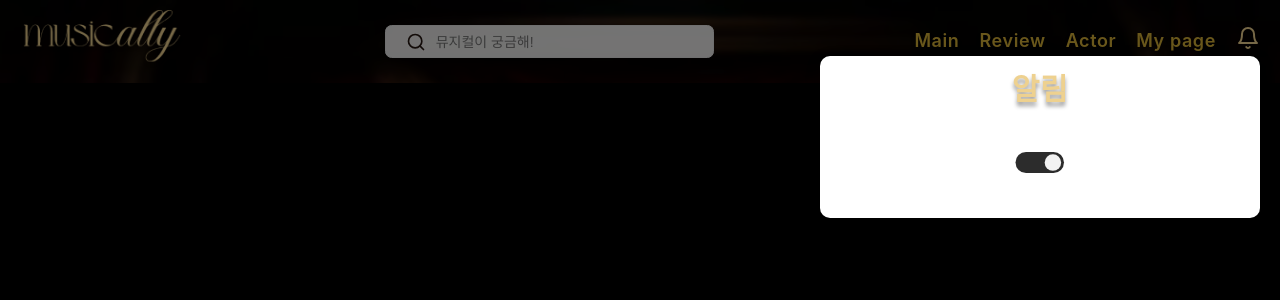
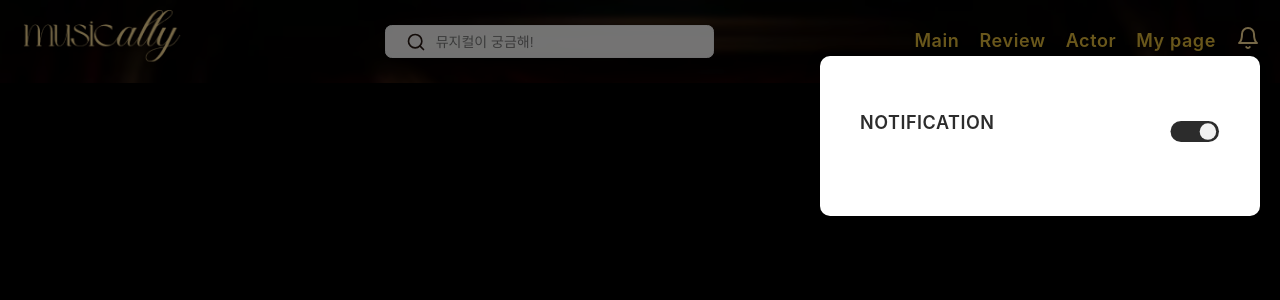
Before and after one commit to music-ally/music-ally-client, a React (Vite) app: page / in a window 1280 px wide. Both pictures are taken after a click on the icon 1247 px from the left and 38 px from the top of the page. Shown: the top 300 px of the page. Built offline with nearby package versions, Linux system fonts and the light colour scheme.

Commit message:
feat : notification 최종 로직

```diff
--- /dev/null
+++ b/src/components/notifi-toggle.tsx
@@ -0,0 +1,39 @@
+import React from 'react';
+import styled from 'styled-components';
+// import axios from 'axios';
+import Notifion from '../assets/Notifi_on.svg';
+import Notifioff from '../assets/Notifi_off.svg';
+
+interface ToggleButtonProps {
+  isEnabled: boolean;
+  toggleNotifications: (enabled: boolean) => void;
+}
+
+const Button = styled.button<{ isEnabled: boolean }>`
+  background: url(${props => (props.isEnabled ? Notifion : Notifioff)}) no-repeat center/contain;
+  border: none;
+  width: 50px;
+  height: 50px;
+  cursor: pointer;
+  margin: 10px 0;
+`;
+
+const ToggleButton: React.FC<ToggleButtonProps> = ({ isEnabled, toggleNotifications }) => {
+  const handleToggle = async () => {
+    try {
+      // const response = await axios.patch('/notification/onoff', { enabled: !isEnabled });
+
+      // if (response.status === 200) {
+      //   toggleNotifications(!isEnabled);
+      // }
+
+      toggleNotifications(!isEnabled);
+    } catch (error) {
+      console.error('알림 상태 변경 중 오류 발생:', error);
+    }
+  };
+
+  return <Button isEnabled={isEnabled} onClick={handleToggle} />;
+};
+
+export default ToggleButton;
--- /dev/null
+++ b/src/components/notifi_follow.tsx
@@ -0,0 +1,70 @@
+import React, { useState } from 'react';
+import styled from 'styled-components';
+
+const NotificationContainer = styled.div`
+  display: flex;
+  align-items: center;
+  padding: 10px;
+  border-bottom: 1px solid #ccc;
+`;
+
+const ProfileImage = styled.img`
+  width: 40px;
+  height: 40px;
+  border-radius: 50%;
+  margin-right: 10px;
+`;
+
+const FollowButton = styled.img`
+  width: 24px;
+  height: 24px;
+  cursor: pointer;
+`;
+
+const Timestamp = styled.div`
+  margin-top: 8px;
+  color: #888;
+  font-size: 12px;
+`;
+
+interface NotificationFollowProps {
+  user: string;
+  userId: string;
+  profileImage: string;
+  isFollowing: boolean;
+  timestamp: string; // timestamp 추가
+}
+
+const NotificationFollow: React.FC<NotificationFollowProps> = ({ user, userId, profileImage, isFollowing, timestamp }) => {
+  const [following, setFollowing] = useState(isFollowing);
+
+  const handleFollowToggle = async () => {
+    try {
+      // if (following) {
+      //   await fetch(`/profile/${userId}/follow`, { method: 'DELETE' });
+      // } else {
+      //   await fetch(`/profile/${userId}/follow`, { method: 'POST' });
+      // }
+      setFollowing(!following);
+    } catch (error) {
+      console.error('Error updating follow status:', error);
+    }
+  };
+
+  return (
+    <NotificationContainer>
+      <ProfileImage src={profileImage} alt="profile" />
+      <div>
+        {user}님이 회원님을 팔로우하기 시작했습니다.
+      </div>
+      <FollowButton
+        src={following ? '/public/following_btn_full.svg' : '/public/follow_btn.svg'}
+        alt={following ? 'Unfollow' : 'Follow'}
+        onClick={handleFollowToggle}
+      />
+      <Timestamp>{timestamp}</Timestamp>
+    </NotificationContainer>
+  );
+};
+
+export default NotificationFollow;
--- /dev/null
+++ b/src/components/notifi_like.tsx
@@ -0,0 +1,87 @@
+import React, { useState, useEffect } from 'react';
+import styled from 'styled-components';
+
+const NotificationWrapper = styled.div`
+  display: flex;
+  flex-direction: column;
+  align-items: center;
+  font-size: 14px;
+  margin-top: 10px;
+  padding: 20px;
+  border: 1px solid #ddd;
+  border-radius: 8px;
+  box-shadow: 0 2px 8px rgba(0, 0, 0, 0.1);
+  background-color: #fff;
+`;
+
+const PosterImage = styled.img`
+  width: 100%;
+  max-width: 200px;
+  border-radius: 8px;
+  margin-bottom: 10px;
+`;
+
+const ProfileImages = styled.div`
+  display: flex;
+  margin-top: 10px;
+`;
+
+const ProfileImage = styled.img`
+  width: 32px;
+  height: 32px;
+  border-radius: 50%;
+  margin-left: -8px;
+  border: 2px solid white;
+`;
+
+const Timestamp = styled.div`
+  margin-top: 8px;
+  color: #888;
+  font-size: 12px;
+`;
+
+interface User {
+  nickname: string;
+  profileImage: string;
+}
+
+interface LikeNotificationProps {
+  posterImage: string;
+  likes: User[];
+}
+
+const NotifiLike: React.FC<LikeNotificationProps> = ({ posterImage, likes }) => {
+  const [timestamp, setTimestamp] = useState('');
+
+  useEffect(() => {
+    const currentDateTime = new Date();
+    setTimestamp(currentDateTime.toLocaleString());
+  }, []);
+
+  if (likes.length === 0) return null;
+
+  const LikeUser = likes[0];
+  const additionalLikesCount = likes.length - 1;
+
+  return (
+    <NotificationWrapper>
+      <PosterImage src={posterImage} alt="Poster" />
+      {likes.length === 1 ? (
+        <span>{LikeUser.nickname}님이 내 리뷰를 좋아합니다</span>
+      ) : (
+        <span>
+          {LikeUser.nickname}님 외 {additionalLikesCount}명이 내 리뷰를 좋아합니다
+        </span>
+      )}
+      <ProfileImages>
+        <ProfileImage src={LikeUser.profileImage} alt="Profile" />
+        {additionalLikesCount > 0 && likes[1] && (
+          <ProfileImage src={likes[1].profileImage} alt="Profile" />
+        )}
+      </ProfileImages>
+      <Timestamp>{timestamp}</Timestamp>
+    </NotificationWrapper>
+  );
+};
+
+export default NotifiLike;
--- a/src/components/notifiaction.tsx
+++ b/src/components/notifiaction.tsx
@@ -1,135 +1,75 @@
-import React, { useEffect, useState } from 'react';
+import React, { useState, useEffect } from 'react';
 import styled from 'styled-components';
-import Notifion from '../assets/Notifi_on.svg';
-import Notifioff from '../assets/Notifi_off.svg';
+// import axios from 'axios';
+import NotifiLike from './notifi_like';
+import NotificationFollow from './notifi_follow';
+import ToggleButton from './notifi-toggle';
 
-const Notifica = styled.div`
+const NotificationContainer = styled.div`
   width: 400px;
+  margin: 0 auto;
+  padding: 20px;
 `;
 
-const NotificationContainer = styled.div`
+const Header = styled.div`
   display: flex;
+  justify-content: space-between;
   align-items: center;
-  padding: 10px;
-  border-bottom: 1px solid #ccc;
+  margin-bottom: 10px;
 `;
 
-const NotificationImage = styled.img`
-  width: 40px;
-  height: 40px;
-  border-radius: 8px;
-  margin-right: 10px;
+const NotifiTitle = styled.h2`
+  color: #2C2C2C;
+  text-align: center;
+  font-family: Inter;
+  font-size: 18px;
+  font-style: normal;
+  font-weight: 600;
+  line-height: 40.741px;
+  letter-spacing: 0.54px;
+  text-shadow: none;
 `;
 
-const ProfileImage = styled.img`
-  width: 40px;
-  height: 40px;
-  border-radius: 50%;
-  margin-right: 10px;
-`;
-
-const ToggleButton = styled.button<{ isEnabled: boolean }>`
-  background: url(${props => (props.isEnabled ? Notifion : Notifioff)}) no-repeat center/contain;
-  border: none;
-  width: 50px;
-  height: 50px;
-  cursor: pointer;
-  margin: 10px 0;
-`;
-
-interface NotificationData {
-  user: string;
-  count?: number;
-  image_url?: string;
-  profileimage?: string;
-}
-
 interface NotificationProps {
-  type: 'review_like' | 'new_follower';
-  data: NotificationData;
+  type: 'like' | 'follow';
+  data: any;
 }
 
 const Notification: React.FC<NotificationProps> = ({ type, data }) => {
+  const [isEnabled, setIsEnabled] = useState<boolean>(true);
+  const [notifications, setNotifications] = useState<any[]>([]);
+
+  const toggleNotifications = () => {
+    setIsEnabled(prev => !prev);
+  };
+
+  useEffect(() => {
+    // const fetchNotifications = async () => {
+    //   try {
+    //     const response = await axios.get('/notification/');
+    //     setNotifications(response.data);
+    //   } catch (error) {
+    //     console.error('알림 데이터를 가져오는 중 오류 발생:', error);
+    //   }
+    // };
+
+    // fetchNotifications();
+  }, []);
+
   return (
     <NotificationContainer>
-      {type === 'review_like' && <NotificationImage src={data.image_url} alt="content" />}
-      {type === 'new_follower' && <ProfileImage src={data.profileimage} alt="profile" />}
-      <div>
-        {type === 'review_like'
-          ? `${data.user} 외 ${data.count}명이 내 리뷰를 좋아합니다.`
-          : `${data.user}님이 회원님을 팔로우하기 시작했습니다.`}
-      </div>
+      <Header>
+        <NotifiTitle>NOTIFICATION</NotifiTitle>
+        <ToggleButton isEnabled={isEnabled} toggleNotifications={toggleNotifications} />
+      </Header>
+      {isEnabled && (
+        <>
+          {type === 'like' && <NotifiLike {...data} />}
+          {type === 'follow' && <NotificationFollow {...data} />}
+        </>
+      )}
     </NotificationContainer>
   );
 };
 
-const NotificationList: React.FC<{ notifications: NotificationProps[] }> = ({ notifications }) => {
-  return (
-    <div>
-      {notifications.map((notif, index) => (
-        <Notification key={index} type={notif.type} data={notif.data} />
-      ))}
-    </div>
-  );
-};
-
-const NotificationToggle: React.FC<{ isEnabled: boolean; toggleNotifications: () => void }> = ({
-  isEnabled,
-  toggleNotifications,
-}) => {
-  return (
-    <ToggleButton onClick={toggleNotifications} isEnabled={isEnabled} />
-  );
-};
-
-const Notifi: React.FC = () => {
-  const [notifications, setNotifications] = useState<NotificationProps[]>(() => {
-    const savedNotifications = localStorage.getItem('notifications');
-    return savedNotifications ? JSON.parse(savedNotifications) : [];
-  });
-
-  const [isEnabled, setIsEnabled] = useState(() => {
-    const savedState = localStorage.getItem('notificationsEnabled');
-    return savedState === null ? true : JSON.parse(savedState);
-  });
-
-  useEffect(() => {
-    if (!isEnabled) return; // 알림이 꺼져 있으면 새로운 알림을 추가하지 않음
-
-    const interval = setInterval(() => {
-      const dummyNotification: NotificationProps = {
-        type: 'review_like',
-        data: {
-          user: '사용자1',
-          count: Math.floor(Math.random() * 10) + 1,
-          image_url: 'https://news.samsungdisplay.com/wp-content/uploads/2018/08/8.jpg',
-        },
-      };
-      setNotifications((prev) => {
-        const newNotifications = [...prev, dummyNotification];
-        localStorage.setItem('notifications', JSON.stringify(newNotifications));
-        return newNotifications;
-      });
-    }, 5000);
-
-    return () => clearInterval(interval);
-  }, [isEnabled]);
-
-  const toggleNotifications = () => {
-    setIsEnabled((prev) => {
-      const newState = !prev;
-      localStorage.setItem('notificationsEnabled', JSON.stringify(newState));
-      return newState;
-    });
-  };
-
-  return (
-    <Notifica>
-      <h2>알림</h2>
-      <NotificationToggle isEnabled={isEnabled} toggleNotifications={toggleNotifications} />
-      <NotificationList notifications={notifications} />
-    </Notifica>
-  );
-};
-
-export default Notifi;
+export default Notification;
```
